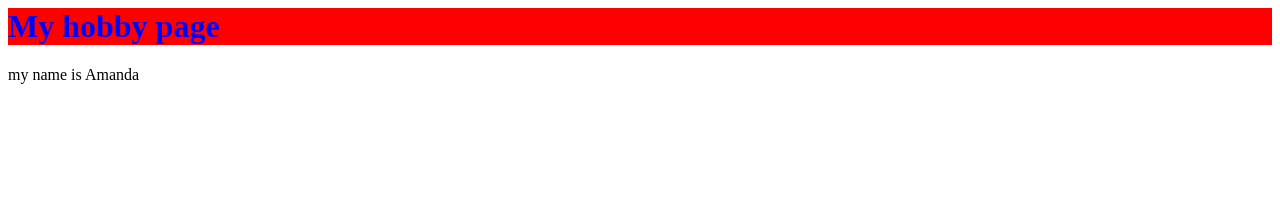
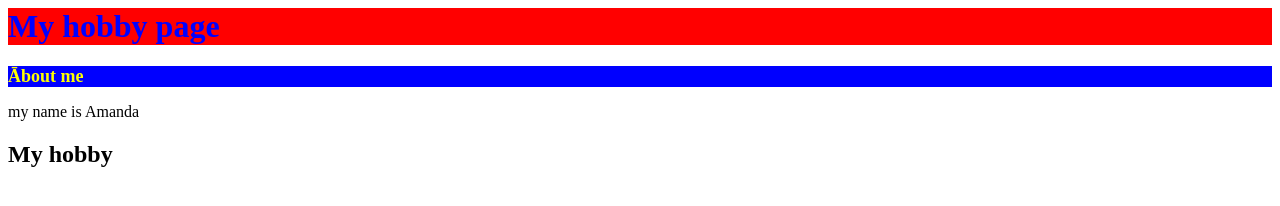
Before and after one commit to AmandaK23/my_second_file, a plain HTML site: page index.html in a window 1280 px wide. Drawn offline with Linux system fonts and the light colour scheme.

Commit message:
Update index.html

```diff
--- a/index.html
+++ b/index.html
@@ -2,6 +2,8 @@
 <html>
   <body>
     <h1 style="color:blue; background-color:red;">My hobby page</h1>
+    <h2 style="color:yellow;background-color:blue;font-size:18px">Ābout me</h2>
     <p>my name is Amanda</p>
+    <h2 style -"text-aligin:center">My hobby</h2>
   </body>
     </html>
```
